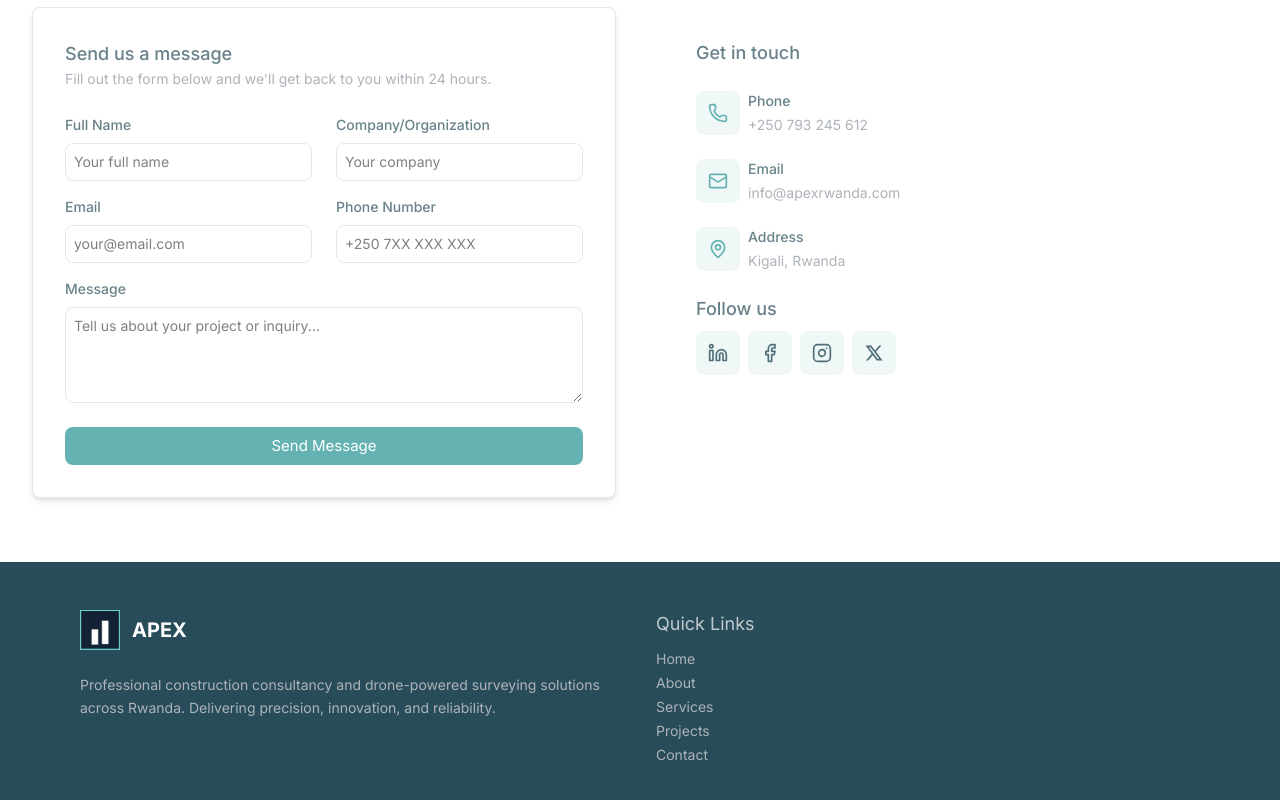
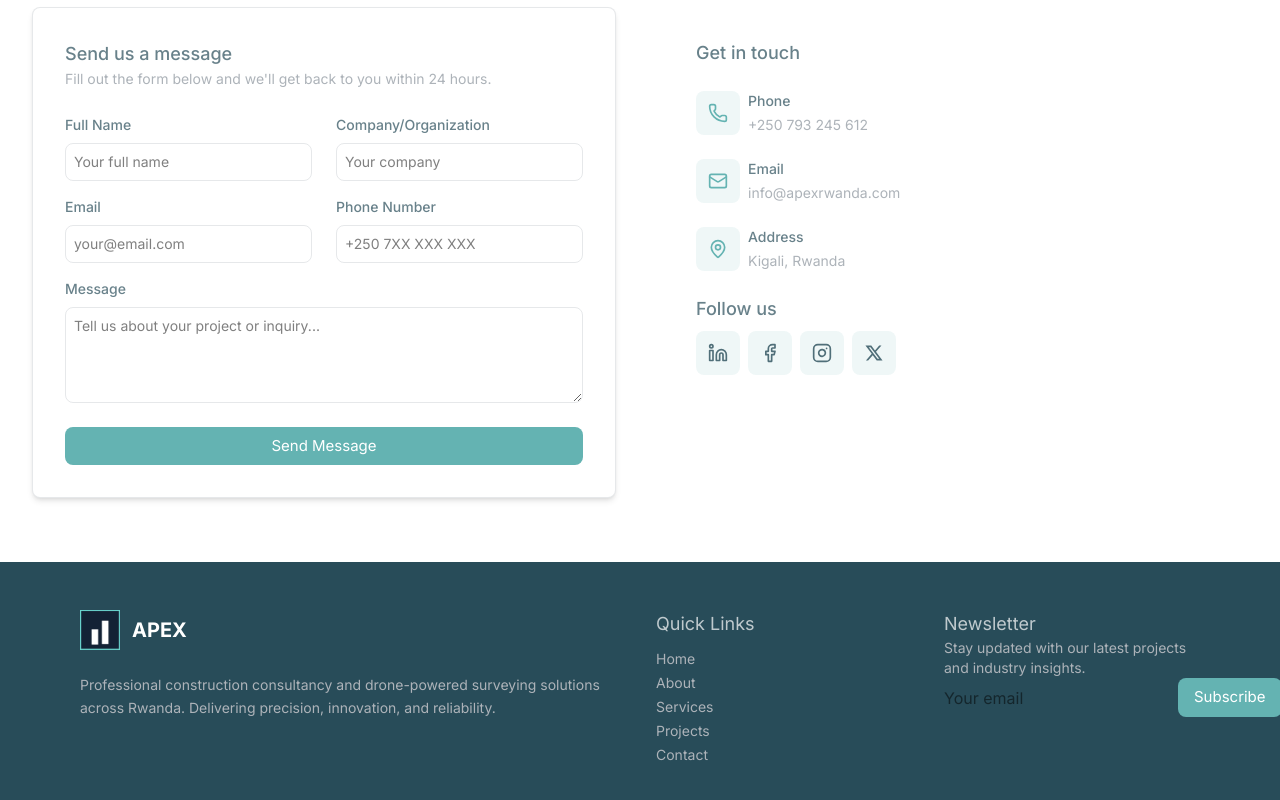
Before and after one commit to DavidMANZI-093/apex, a Next.js app: page / in a window 1280 px wide. Shown: the part 5319-6119 px from the top of the page. Built offline with nearby package versions, Linux system fonts and the light colour scheme.

Commit message:
Auto-commit at 26/06/2025, 13:42:46 for inactivity period...

```diff
--- a/src/components/footer.tsx
+++ b/src/components/footer.tsx
@@ -1,4 +1,5 @@
 import Image from "next/image";
+import Button from "./ui/button";
 
 const Footer = () => {
   const quickLinks = [
@@ -47,6 +48,21 @@ const Footer = () => {
               ))}
             </ul>
           </div>
+
+          {/* Newsletter */}
+          <div>
+            <h4 className="!text-lg !text-white/70">Newsletter</h4>
+            <p className="text-french-grey text-sm mb-4">
+              Stay updated with our latest projects and industry insights.
+            </p>
+            <div className="flex space-x-2">
+              <input
+                placeholder="Your email"
+                className="bg-white/10 border-white/20 text-white placeholder:text-french-grey"
+              />
+              <Button>Subscribe</Button>
+            </div>
+          </div>
         </div>
       </div>
     </footer>
```
